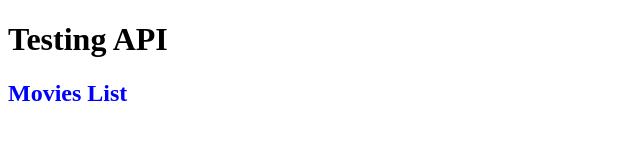
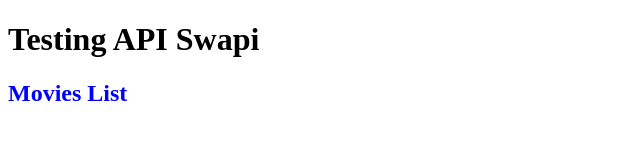
Before and after one commit to iAmJoeDeveloper/XIXSCRIPT, a plain HTML site: page index.html in a window 1280 px wide. Shown: the whole page, without its empty margins (0-640 px from the left). Drawn offline with Linux system fonts and the light colour scheme; no server answers.

Commit message:
Changing Title

```diff
--- a/index.html
+++ b/index.html
@@ -7,7 +7,7 @@
 		<title>XIXSCRIPT</title>
 	</head>
 	<body>
-		<h1>Testing API</h1>
+		<h1>Testing API Swapi</h1>
 		<h2 style="color: blue">Movies List</h2>
 		<div id="movieList"></div>
 		<script src="./App.js"></script>
```
